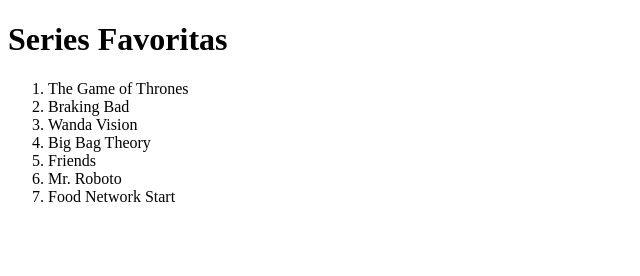
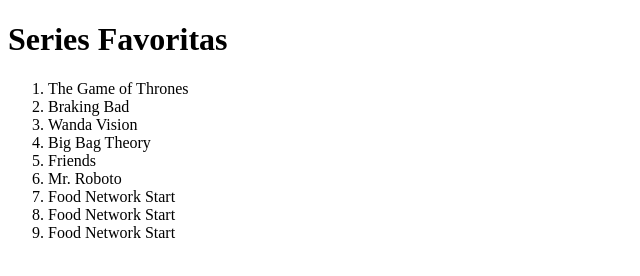
Before and after one commit to jk8513/WEBCLASE, a plain HTML site: page index.html in a window 1280 px wide. Shown: the whole page, without its empty margins (0-640 px from the left). Drawn offline with Linux system fonts and the light colour scheme; files that its build step writes are made by us from their sources.

Commit message:
Prueba de cambios
Prueba de Cambios

```diff
--- a/index.html
+++ b/index.html
@@ -18,6 +18,8 @@
         <li>Friends</li>
         <li>Mr. Roboto</li>
         <li>Food Network Start</li>
+        <li>Food Network Start</li>
+        <li>Food Network Start</li>
     </ol>
 </body>
 </html>
```
